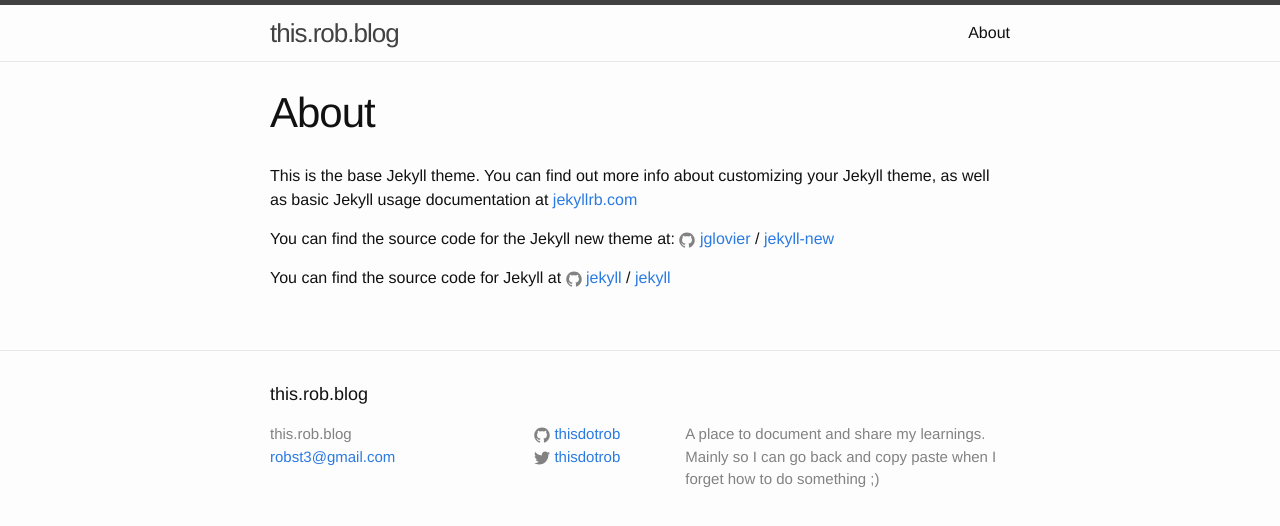
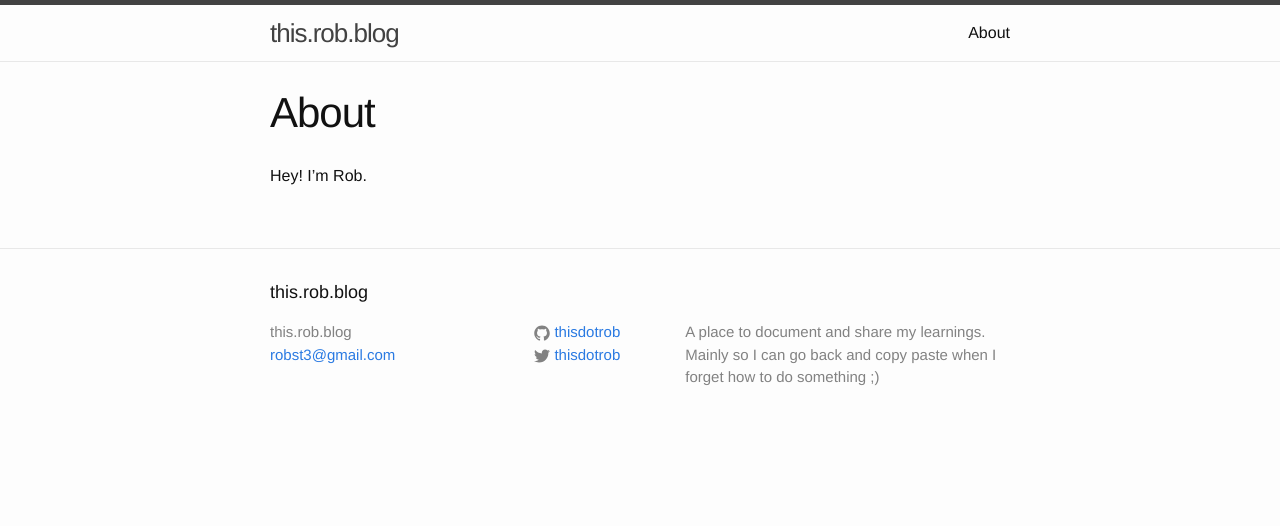
Before and after one commit to thisdotrob/thisdotrob.github.io, a Jekyll site: the page built from about.md, in a window 1280 px wide. Shown: the top 526 px of the page. Built offline with Jekyll 4.4.1, drawn with Linux system fonts in a browser that asks for light colours.

Commit message:
Update about page

```diff
--- a/about.md
+++ b/about.md
@@ -4,12 +4,4 @@
 permalink: /about/
 ---
 
-This is the base Jekyll theme. You can find out more info about customizing your Jekyll theme, as well as basic Jekyll usage documentation at [jekyllrb.com](http://jekyllrb.com/)
-
-You can find the source code for the Jekyll new theme at:
-{% include icon-github.html username="jglovier" %} /
-[jekyll-new](https://github.com/jglovier/jekyll-new)
-
-You can find the source code for Jekyll at
-{% include icon-github.html username="jekyll" %} /
-[jekyll](https://github.com/jekyll/jekyll)
+Hey! I'm Rob.
```
